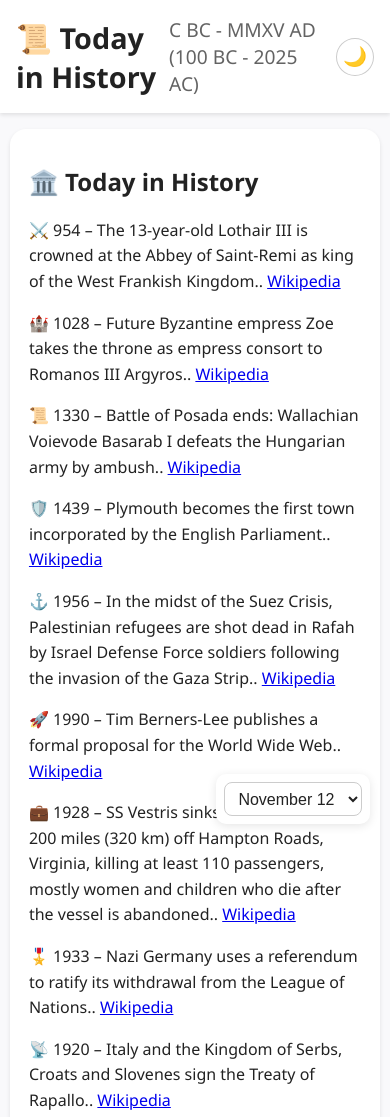
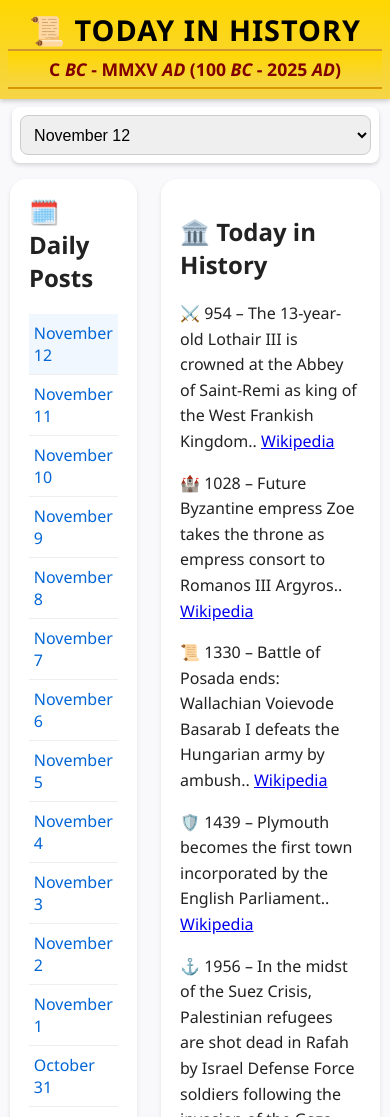
Before and after one commit to ANM-Digital/today-in-history-blogger-sh, a website: page index.html in a window 390 px wide. Shown: the top 1117 px of the page. Drawn offline with nearby package versions, Linux system fonts and the light colour scheme.

Commit message:
Update index.html

```diff
--- a/index.html
+++ b/index.html
@@ -9,68 +9,70 @@
   <script src="https://cdn.jsdelivr.net/npm/marked/marked.min.js"></script>
 
   <style>
-    :root {
-      --bg: #f9f9fb;
-      --text: #222;
-      --card: #fff;
-      --shadow: rgba(0, 0, 0, 0.1);
-      --link: #0366d6;
-      --hover: #f0f7ff;
+    body {
+      font-family: "Segoe UI", system-ui, sans-serif;
+      background: #f9f9fb;
+      color: #222;
+      margin: 0;
     }
 
-    body.dark {
-      --bg: #121212;
-      --text: #ddd;
-      --card: #1e1e1e;
-      --shadow: rgba(255, 255, 255, 0.1);
-      --link: #66aaff;
-      --hover: #1f2937;
-    }
-
-    body {
-      font-family: "Segoe UI", system-ui, sans-serif;
-      background: var(--bg);
-      color: var(--text);
-      margin: 0;
-      transition: background 0.3s, color 0.3s;
-    }
+    /* ✅ Top Section Styles */
     header {
-      background: var(--card);
-      box-shadow: 0 2px 4px var(--shadow);
-      padding: 1rem;
-      display: flex;
-      justify-content: space-between;
-      align-items: center;
+      background: linear-gradient(#ffd700, #f5d547); /* gold tones */
+      text-align: center;
+      padding: 0.6rem 0.5rem;
       position: sticky;
       top: 0;
-      z-index: 10;
+      z-index: 50;
+      box-shadow: 0 2px 5px rgba(0,0,0,0.2);
     }
     header h1 {
       margin: 0;
       font-size: 1.8rem;
+      font-weight: 700;
+      color: black;
+      letter-spacing: 1px;
+      text-transform: uppercase;
     }
     header .secondary-title {
-      font-size: 1.2rem;
-      color: var(--text);
-      opacity: 0.7;
+      background: linear-gradient(#ffd700, #f5d547);
+      font-size: 1.1rem;
+      color: maroon;
+      font-weight: 700;
+      padding: 0.4rem 0;
+      border-top: 2px solid rgba(128,0,0,0.3);
+      border-bottom: 2px solid rgba(128,0,0,0.3);
+    }
+    header .secondary-title i {
+      font-style: italic;
     }
 
-    /* 🌙 Toggle button */
-    .theme-toggle {
-      background: var(--card);
+    /* ✅ Mobile dropdown styling */
+    #mobileDropdown {
+      position: sticky;
+      top: 5.5rem; /* just below the gold header */
+      width: 90%;
+      margin: 0.5rem auto;
+      display: block;
+      z-index: 20;
+      background: #fff;
+      border-radius: 0.5rem;
+      box-shadow: 0 2px 4px rgba(0,0,0,0.15);
+      padding: 0.5rem;
+    }
+    #mobileDropdown select {
+      width: 100%;
+      padding: 0.6rem;
+      font-size: 1rem;
+      border-radius: 0.5rem;
       border: 1px solid #ccc;
-      border-radius: 50%;
-      width: 38px;
-      height: 38px;
-      display: flex;
-      align-items: center;
-      justify-content: center;
-      font-size: 1.2rem;
-      cursor: pointer;
-      transition: background 0.3s;
     }
-    .theme-toggle:hover {
-      background: var(--hover);
+
+    /* Hide dropdown on desktop */
+    @media (min-width: 769px) {
+      #mobileDropdown {
+        display: none;
+      }
     }
 
     main {
@@ -82,11 +84,10 @@
       width: 95%;
     }
     .sidebar, .content {
-      background: var(--card);
+      background: #fff;
       border-radius: 1rem;
-      box-shadow: 0 2px 4px var(--shadow);
+      box-shadow: 0 2px 4px rgba(0,0,0,0.1);
       padding: 1rem 1.2rem;
-      transition: background 0.3s, color 0.3s;
     }
     .sidebar h2 {
       margin-top: 0;
@@ -98,64 +99,39 @@
     }
     .sidebar li {
       padding: 0.5rem 0.3rem;
-      border-bottom: 1px solid #3333;
+      border-bottom: 1px solid #eee;
       cursor: pointer;
-      color: var(--link);
+      color: #0366d6;
       transition: 0.2s;
     }
     .sidebar li:hover,
     .sidebar li.active {
-      background: var(--hover);
+      background: #f0f7ff;
     }
     .content h2,
     .content h3 {
-      color: var(--text);
+      color: #444;
     }
     .content p {
       line-height: 1.6;
     }
-
-    /* 📱 Mobile floating dropdown */
-    #mobileDropdown {
-      display: none;
-    }
-    @media (max-width: 768px) {
-      main {
-        grid-template-columns: 1fr;
-      }
-      .sidebar {
-        display: none;
-      }
-      #mobileDropdown {
-        display: block;
-        position: fixed;
-        bottom: 20px;
-        right: 20px;
-        background: var(--card);
-        box-shadow: 0 2px 10px var(--shadow);
-        border-radius: 10px;
-        padding: 0.5rem;
-        z-index: 20;
-      }
-      #mobileDropdown select {
-        font-size: 1rem;
-        padding: 0.4rem 0.6rem;
-        border-radius: 8px;
-        border: 1px solid #ccc;
-        background: var(--card);
-        color: var(--text);
-      }
-    }
   </style>
 </head>
 <body>
+  <!-- ✅ Gold Header with Two Lines -->
   <header>
-    <h1 id="mainTitle">📜 Today in History</h1>
-    <div style="display:flex; align-items:center; gap:1rem;">
-      <div class="secondary-title">C BC - MMXV AD (100 BC - 2025 AC)</div>
-      <button class="theme-toggle" id="themeToggle" title="Toggle dark/light mode">🌙</button>
+    <h1 id="mainTitle">📜 TODAY IN HISTORY</h1>
+    <div class="secondary-title">
+      C <i>BC</i> - MMXV <i>AD</i> (100 <i>BC</i> - 2025 <i>AD</i>)
     </div>
   </header>
+
+  <!-- ✅ Floating dropdown (3rd line) -->
+  <div id="mobileDropdown">
+    <select id="mobilePostSelect">
+      <option>Loading posts...</option>
+    </select>
+  </div>
 
   <main>
     <aside class="sidebar">
@@ -167,36 +143,12 @@
     </section>
   </main>
 
-  <!-- 📱 Mobile dropdown -->
-  <div id="mobileDropdown">
-    <select id="mobilePostSelect">
-      <option>Loading posts…</option>
-    </select>
-  </div>
-
   <script>
     const postsFolder = "./scripts/posts";
 
-    // 🌙 Theme toggle setup
-    const body = document.body;
-    const toggleBtn = document.getElementById("themeToggle");
-    const savedTheme = localStorage.getItem("theme");
-
-    if (savedTheme === "dark") {
-      body.classList.add("dark");
-      toggleBtn.textContent = "☀️";
-    }
-
-    toggleBtn.addEventListener("click", () => {
-      body.classList.toggle("dark");
-      const isDark = body.classList.contains("dark");
-      toggleBtn.textContent = isDark ? "☀️" : "🌙";
-      localStorage.setItem("theme", isDark ? "dark" : "light");
-    });
-
     async function loadPosts() {
       const list = document.getElementById("postList");
-      const mobileSelect = document.getElementById("mobilePostSelect");
+      const dropdown = document.getElementById("mobilePostSelect");
 
       try {
         const res = await fetch(`${postsFolder}/posts_index.json`);
@@ -205,46 +157,49 @@
         const files = await res.json();
         if (!Array.isArray(files) || files.length === 0) {
           list.innerHTML = "<li>⚠️ No posts available</li>";
-          mobileSelect.innerHTML = "<option>⚠️ No posts available</option>";
+          dropdown.innerHTML = "<option>⚠️ No posts available</option>";
           return;
         }
 
         list.innerHTML = "";
-        mobileSelect.innerHTML = "";
+        dropdown.innerHTML = "";
 
         files.forEach((f, i) => {
+          const li = document.createElement("li");
+          const option = document.createElement("option");
+
           const datePart = f.replace(".md", "");
           const d = new Date(datePart);
           const label = isNaN(d)
             ? f
             : `${d.toLocaleDateString("en-US", { month: "long" })} ${d.getDate()}`;
 
-          const li = document.createElement("li");
           li.textContent = label;
+          option.textContent = label;
+          option.value = f;
+
           li.onclick = () => {
             document.querySelectorAll(".sidebar li").forEach(li => li.classList.remove("active"));
             li.classList.add("active");
             loadPost(f, label);
+            dropdown.value = f;
           };
+
+          list.appendChild(li);
+          dropdown.appendChild(option);
           if (i === 0) li.classList.add("active");
-          list.appendChild(li);
-
-          const opt = document.createElement("option");
-          opt.value = f;
-          opt.textContent = label;
-          mobileSelect.appendChild(opt);
         });
 
+        dropdown.onchange = e => {
+          loadPost(e.target.value, e.target.options[e.target.selectedIndex].text);
+        };
+
         loadPost(files[0], files[0]);
-        mobileSelect.onchange = (e) => {
-          const selectedFile = e.target.value;
-          loadPost(selectedFile, selectedFile);
-        };
+        dropdown.value = files[0];
 
       } catch (err) {
         console.error("Error loading posts:", err);
         list.innerHTML = "<li>⚠️ Failed to load posts.</li>";
-        mobileSelect.innerHTML = "<option>⚠️ Failed to load posts</option>";
       }
     }
 
@@ -254,7 +209,7 @@
         const res = await fetch(`${postsFolder}/${file}`);
         if (!res.ok) throw new Error(`File not found: ${file}`);
         const md = await res.text();
-        document.getElementById("mainTitle").textContent = `📜 Today in History`;
+        document.getElementById("mainTitle").textContent = "📜 TODAY IN HISTORY";
         content.innerHTML = marked.parse(md);
       } catch (err) {
         console.error("Error loading post:", err);
@@ -264,37 +219,5 @@
 
     loadPosts();
   </script>
-  <script>
-document.addEventListener("DOMContentLoaded", () => {
-  const titles = document.querySelectorAll(".post-title"); // change selector if needed
-
-  // Internal titles (not affected by the duplicate rule)
-  const internalPrefixes = ["today in history", "ourown"];
-
-  // Object to track first-two-word groups
-  const seen = {};
-
-  titles.forEach(titleEl => {
-    const titleText = titleEl.textContent.trim();
-    const firstTwo = titleText.split(" ").slice(0, 2).join(" ").toLowerCase();
-
-    // Skip internal app titles
-    if (internalPrefixes.some(prefix => titleText.toLowerCase().startsWith(prefix))) {
-      return;
-    }
-
-    // Count each prefix and hide after two occurrences
-    seen[firstTwo] = (seen[firstTwo] || 0) + 1;
-
-    if (seen[firstTwo] > 2) {
-      const post = titleEl.closest(".post") || titleEl.parentElement;
-      if (post) {
-        post.style.display = "none";
-      }
-    }
-  });
-});
-</script>
-
 </body>
 </html>
```
